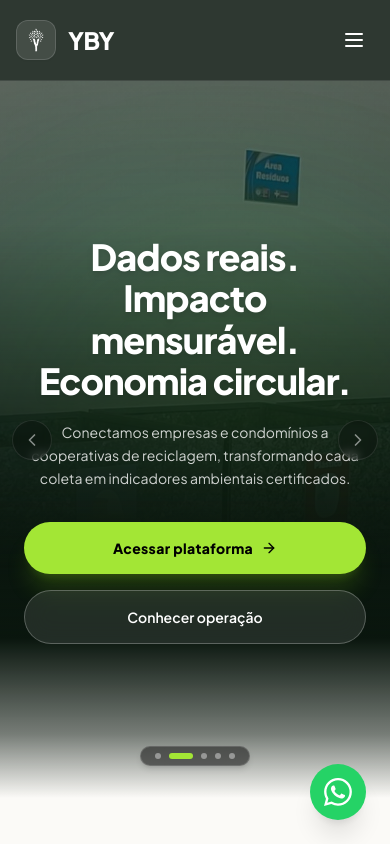
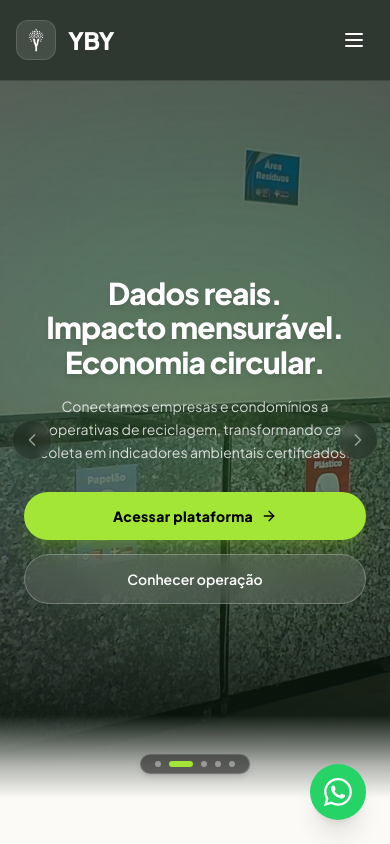
Before and after one commit to ACrush14/yby-web, a React (Vite) app: page / in a window 390 px wide. Shown: the top 844 px of the page. Built offline with nearby package versions, Linux system fonts and the light colour scheme.

Commit message:
fix(landing): reduce hero title font size and shorten bottom gradient fade

```diff
--- a/src/features/landing/LandingPage.jsx
+++ b/src/features/landing/LandingPage.jsx
@@ -122,7 +122,7 @@ export function LandingPage() {
       <CinematicHero />
 
       {/* Seção Impacto Mensurável */}
-      <section id="impacto" className="pt-20 sm:pt-24 pb-16 bg-yby-cream/40 border-b border-yby-border/60">
+      <section id="impacto" className="pt-16 sm:pt-20 pb-16 bg-yby-cream/40 border-b border-yby-border/60">
         <div className="max-w-7xl mx-auto px-4 sm:px-6 lg:px-8">
           <div className="text-center max-w-3xl mx-auto mb-12">
             <h2 className="text-2xl md:text-3xl font-extrabold text-yby-heading tracking-tight">
--- a/src/features/landing/components/CinematicHero.jsx
+++ b/src/features/landing/components/CinematicHero.jsx
@@ -81,14 +81,14 @@ export function CinematicHero() {
       role="region"
       aria-label="Apresentação Principal da Plataforma YBY"
     >
-      {/* 1. Camada de Imagens Fotográficas com Transição Suave e Fade Out Amplo */}
+      {/* 1. Camada de Imagens Fotográficas com Transição Suave e Visibilidade Estendida */}
       <div
         className="absolute inset-0 z-0"
         style={{
           maskImage:
-            'linear-gradient(to bottom, rgba(0,0,0,1) 0%, rgba(0,0,0,1) 20%, rgba(0,0,0,0.5) 45%, rgba(0,0,0,0) 68%)',
+            'linear-gradient(to bottom, rgba(0,0,0,1) 0%, rgba(0,0,0,1) 72%, rgba(0,0,0,0.6) 86%, rgba(0,0,0,0) 96%)',
           WebkitMaskImage:
-            'linear-gradient(to bottom, rgba(0,0,0,1) 0%, rgba(0,0,0,1) 20%, rgba(0,0,0,0.5) 45%, rgba(0,0,0,0) 68%)',
+            'linear-gradient(to bottom, rgba(0,0,0,1) 0%, rgba(0,0,0,1) 72%, rgba(0,0,0,0.6) 86%, rgba(0,0,0,0) 96%)',
         }}
       >
         {HERO_PHOTOS.map((photo, index) => {
@@ -103,27 +103,27 @@ export function CinematicHero() {
               <img
                 src={photo.src}
                 alt={photo.alt}
-                className="w-full h-full object-cover object-center filter brightness-[0.80] contrast-[1.05]"
+                className="w-full h-full object-cover object-center filter brightness-[0.82] contrast-[1.05]"
                 loading={index === 0 ? 'eager' : 'lazy'}
               />
             </div>
           );
         })}
 
-        {/* Gradiente Atmosférico Escuro / Verde Floresta */}
-        <div className="absolute inset-0 bg-gradient-to-b from-[#0A160E]/50 via-[#0A160E]/70 to-[#0A160E] pointer-events-none" />
+        {/* Gradiente Atmosférico Escuro / Verde Floresta equilibrado */}
+        <div className="absolute inset-0 bg-gradient-to-b from-[#0A160E]/55 via-[#0A160E]/40 to-[#0A160E]/70 pointer-events-none" />
 
         {/* Brilho Verde Orgânico Difuso */}
         <div className="absolute top-1/3 left-1/2 -translate-x-1/2 -translate-y-1/2 w-[700px] h-[400px] bg-emerald-500/15 rounded-full blur-[120px] pointer-events-none" />
         <div className="absolute top-1/4 left-10 w-96 h-96 bg-lime-400/10 rounded-full blur-[100px] pointer-events-none" />
       </div>
 
-      {/* Gradiente de Transição Amplo (Fade In / Fade Out Maior) entre o Hero e a Seção Inferior */}
+      {/* Gradiente de Transição Curto (Fade Out Enxuto) entre o Hero e a Seção Inferior */}
       <div
-        className="absolute bottom-0 inset-x-0 h-80 sm:h-[420px] md:h-[520px] pointer-events-none z-10"
+        className="absolute bottom-0 inset-x-0 h-32 sm:h-40 md:h-48 pointer-events-none z-10"
         style={{
           background:
-            'linear-gradient(to bottom, rgba(10, 22, 14, 0) 0%, rgba(10, 22, 14, 0.35) 25%, rgba(10, 22, 14, 0.75) 50%, rgba(251, 250, 247, 0.45) 80%, rgba(251, 250, 247, 1) 100%)',
+            'linear-gradient(to bottom, rgba(10, 22, 14, 0) 0%, rgba(10, 22, 14, 0.35) 35%, rgba(251, 250, 247, 0.7) 75%, rgba(251, 250, 247, 1) 100%)',
         }}
       />
 
@@ -146,27 +146,27 @@ export function CinematicHero() {
         <ChevronRight className="w-5 h-5 sm:w-6 sm:h-6" />
       </button>
 
-      {/* 3. Conteúdo Central Sobreposto com Tipografia de Alto Impacto */}
-      <div className="relative z-10 max-w-5xl mx-auto px-6 sm:px-10 md:px-14 py-20 sm:py-28 flex flex-col items-center justify-center text-center">
-        {/* Título Principal de Alto Impacto - Frases de Efeito em Linhas Separadas */}
-        <h1 className="text-4xl sm:text-5xl md:text-6xl lg:text-7xl font-extrabold tracking-tight text-white leading-[1.15] max-w-4xl drop-shadow-md">
+      {/* 3. Conteúdo Central Sobreposto com Tipografia de Alto Impacto Harmonizada */}
+      <div className="relative z-10 max-w-5xl mx-auto px-6 sm:px-10 md:px-14 py-16 sm:py-24 flex flex-col items-center justify-center text-center">
+        {/* Título Principal de Alto Impacto - Frases de Efeito com Tamanho Harmonizado */}
+        <h1 className="text-3xl sm:text-4xl md:text-5xl lg:text-6xl font-extrabold tracking-tight text-white leading-[1.15] max-w-4xl drop-shadow-md">
           <span className="block">Dados reais.</span>
           <span className="block">Impacto mensurável.</span>
           <span className="block text-white">Economia circular.</span>
         </h1>
 
         {/* Subtítulo Descritivo */}
-        <p className="mt-5 sm:mt-6 text-sm sm:text-base md:text-lg lg:text-xl text-white/80 max-w-2xl mx-auto leading-relaxed font-normal">
+        <p className="mt-4 sm:mt-5 text-sm sm:text-base md:text-lg text-white/80 max-w-2xl mx-auto leading-relaxed font-normal">
           Conectamos empresas e condomínios a cooperativas de reciclagem, transformando cada coleta
           em indicadores ambientais certificados.
         </p>
 
         {/* Botões de Ação em Pílula */}
-        <div className="mt-8 flex flex-col sm:flex-row items-center justify-center gap-4 w-full sm:w-auto">
+        <div className="mt-7 sm:mt-8 flex flex-col sm:flex-row items-center justify-center gap-3.5 sm:gap-4 w-full sm:w-auto">
           <button
             type="button"
             onClick={() => navigate('/signIn')}
-            className="w-full sm:w-auto px-8 py-4 rounded-full bg-lime-400 hover:bg-lime-300 text-black font-extrabold text-sm tracking-wide shadow-xl shadow-lime-500/20 hover:scale-105 active:scale-95 transition-all duration-200 flex items-center justify-center gap-2"
+            className="w-full sm:w-auto px-8 py-3.5 sm:py-4 rounded-full bg-lime-400 hover:bg-lime-300 text-black font-extrabold text-sm tracking-wide shadow-xl shadow-lime-500/20 hover:scale-105 active:scale-95 transition-all duration-200 flex items-center justify-center gap-2"
           >
             <span>Acessar plataforma</span>
             <ArrowRight className="w-4 h-4" />
@@ -175,7 +175,7 @@ export function CinematicHero() {
           <button
             type="button"
             onClick={handleScrollToContent}
-            className="w-full sm:w-auto px-8 py-4 rounded-full bg-white/10 hover:bg-white/20 text-white border border-white/25 backdrop-blur-md font-semibold text-sm hover:scale-105 active:scale-95 transition-all duration-200"
+            className="w-full sm:w-auto px-8 py-3.5 sm:py-4 rounded-full bg-white/10 hover:bg-white/20 text-white border border-white/25 backdrop-blur-md font-semibold text-sm hover:scale-105 active:scale-95 transition-all duration-200"
           >
             Conhecer operação
           </button>
@@ -183,7 +183,7 @@ export function CinematicHero() {
       </div>
 
       {/* 4. Indicador Discreto de Navegação (Dots Minimalistas com Pílula Suave) */}
-      <div className="absolute bottom-8 sm:bottom-12 left-1/2 -translate-x-1/2 z-20 flex items-center gap-2 px-3.5 py-1.5 rounded-full bg-black/50 backdrop-blur-md border border-white/15 shadow-md">
+      <div className="absolute bottom-6 sm:bottom-8 left-1/2 -translate-x-1/2 z-20 flex items-center gap-2 px-3.5 py-1.5 rounded-full bg-black/50 backdrop-blur-md border border-white/15 shadow-md">
         {HERO_PHOTOS.map((photo, index) => {
           const isActive = index === currentIndex;
           return (
```
